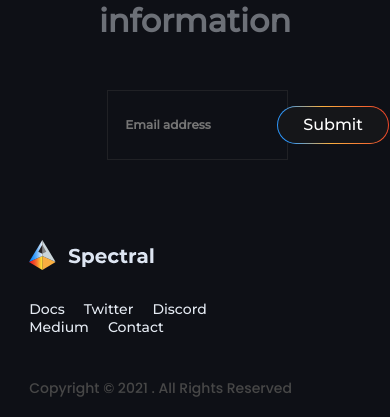
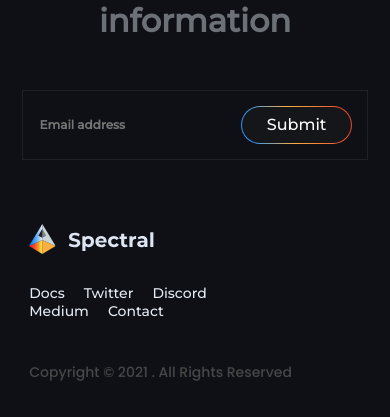
Before and after one commit to adamsebesta/spectral-landing-page, a PHP site: page /home.html in a window 390 px wide. Shown: the part 4928-5345 px from the top of the page. After the commit the page ends 5309 px from the top, so only its background shows below. Run offline with PHP 8.4, Linux system fonts and the light colour scheme.

Commit message:
update mobile subscription desing

```diff
--- a/css/style.css
+++ b/css/style.css
@@ -774,11 +774,15 @@ video {
 
   /* mailchimp */
 
+  .email-form-wrapper {
+    width: 95%;
+    margin-bottom: 40px;
+  }
   .email-form {
     font-size: 16px;
     line-height: 20px;
     margin: 30px auto;
-    margin-bottom: 60px;
+    margin-bottom: 5px;
     width: 85%;
     padding: 15px;
   }
@@ -795,6 +799,13 @@ video {
 
   .email-form .btn-gradient-wrapper {
     /* width: 100px; */
+  }
+
+  #mailchimp-response {
+    padding-left: 5%;
+    margin-bottom: 50px;
+    font-size: 12px;
+    line-height: 18px;
   }
 
   .footer {
```
